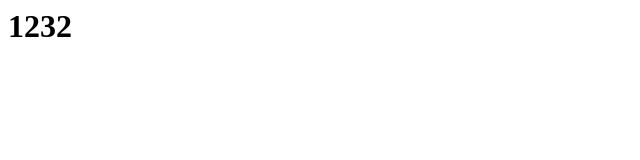
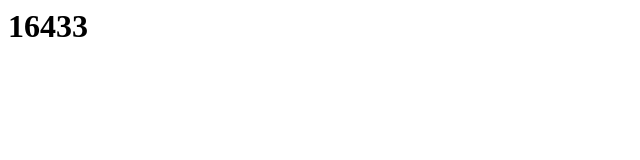
Before and after one commit to atlantissupp/simpleDICK, a plain HTML site: page index.html in a window 1280 px wide. Shown: the full height of the page, 0-640 px from the left. Drawn offline with Linux system fonts and the light colour scheme.

Commit message:
Update index.html

```diff
--- a/index.html
+++ b/index.html
@@ -1 +1 @@
-<h1 id="port">1232</h1>
+<h1 id="port">16433</h1>
```
